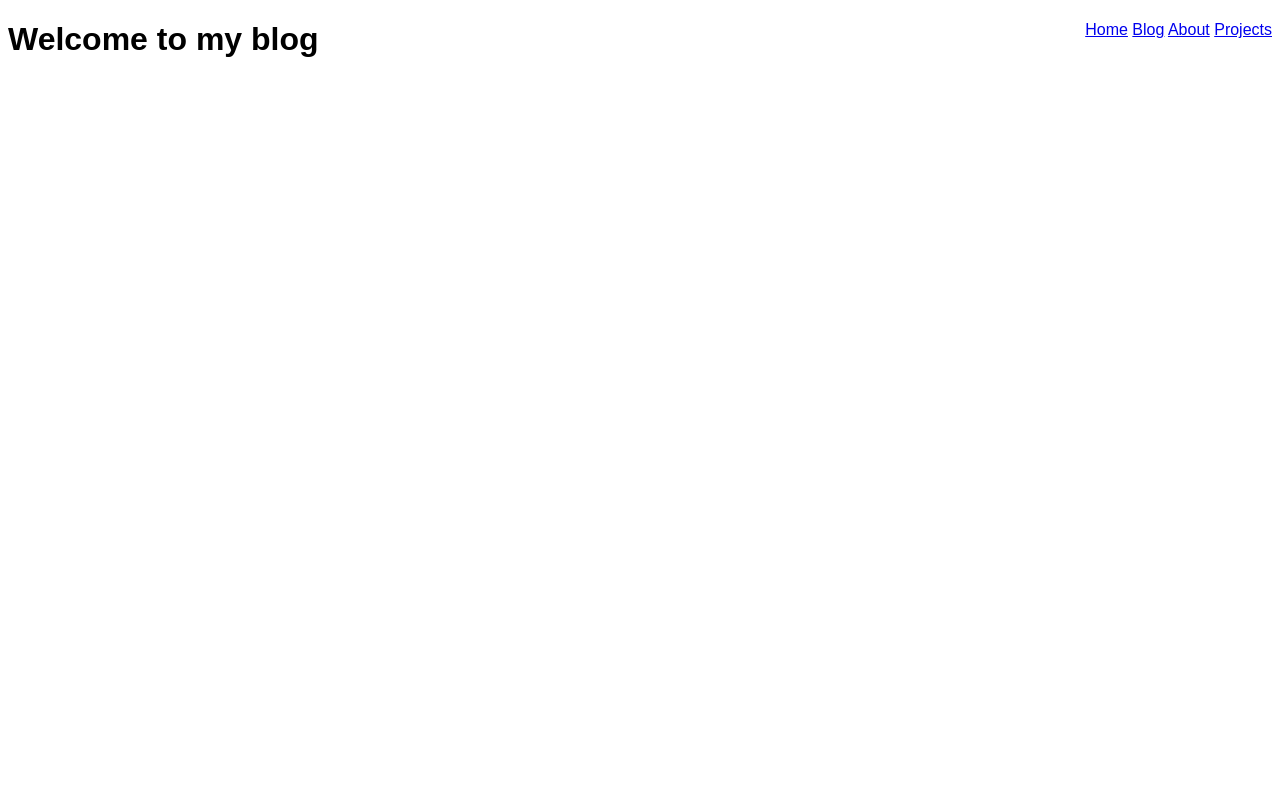
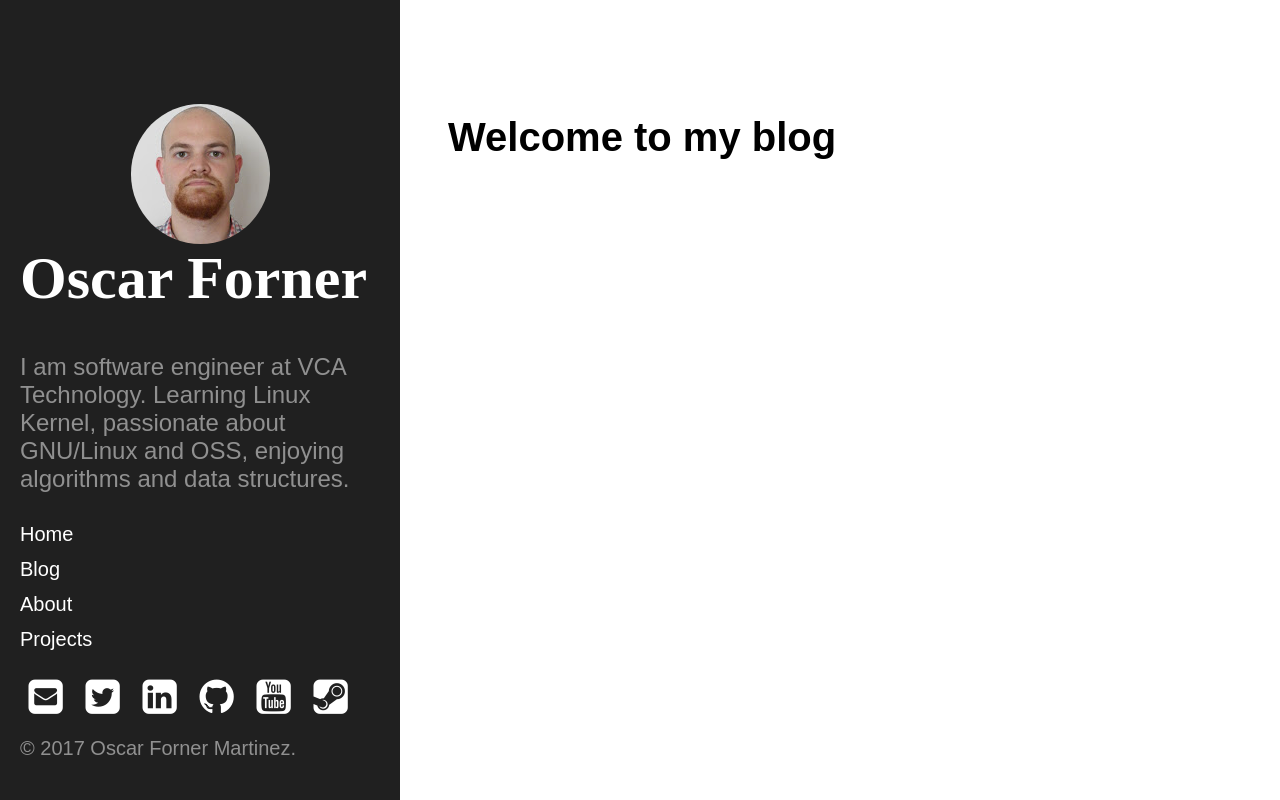
Before and after one commit to maitesin/website, a Flask app: page /blog in a window 1280 px wide. Run offline with Flask 2, Linux system fonts and the light colour scheme; some libraries are stand-ins or nearby versions.

Commit message:
Some work in the side panel

```diff
--- a/site.py
+++ b/site.py
@@ -19,4 +19,4 @@ def projects():
     return render_template('projects.html')
 
 if __name__ == "__main__":
-    app.run()
+    app.run("0.0.0.0")
--- a/templates/layout.html
+++ b/templates/layout.html
@@ -2,26 +2,177 @@
 <html>
 <head>
   <title>Oscar Forner's personal website</title>
+  <link rel="stylesheet" href="https://maxcdn.bootstrapcdn.com/font-awesome/4.4.0/css/font-awesome.min.css">
   <style>
-  body {
+  /*
+   * Global resets
+   */
+  html {
     font-family: sans-serif;
   }
-  nav {
-    float: right;
+  @media (min-width: 48em) {
+    html {
+      font-size: 16px;
+    }
   }
+  @media (min-width: 58em) {
+    html {
+      font-size: 20px;
+    }
+  }
+
+  /*
+   * Sidebar
+   */
+   .sidebar {
+      text-align: center;
+      padding: 2rem 1rem;
+      color: rgba(255,255,255,.5);
+      background-color: #202020;
+    }
+    @media (min-width: 48em) {
+      .sidebar {
+        position: fixed;
+        top: 0;
+        left: 0;
+        bottom: 0;
+        width: 18rem;
+        text-align: left;
+      }
+    }
+
+    /* Sidebar links */
+    .sidebar a {
+      color: #fff;
+    }
+
+    /* About section */
+    .sidebar-about h1 {
+      color: #fff;
+      margin-top: 0;
+      font-family: "Abril Fatface", serif;
+      font-size: 3rem;
+    }
+    .sidebar-about a {
+      text-decoration: none;
+    }
+    .sidebar-about a:hover,
+    .sidebar-about a:focus {
+      text-decoration: underline;
+    }
+
+    .sidebar-pic {
+      border-radius: 100px;
+      margin-left: auto;
+      margin-right: auto;
+      display: block;
+    }
+    /* Sidebar nav */
+    .sidebar-nav {
+      margin-bottom: 1rem;
+    }
+    .sidebar-nav-item {
+      display: block;
+      line-height: 1.75;
+      text-decoration: none;
+    }
+    a.sidebar-nav-item:hover,
+    a.sidebar-nav-item:focus {
+      text-decoration: underline;
+    }
+    a.sidebar-nav-item:active {
+      font-weight: bold;
+    }
+    a.sidebar-contact-item {
+      text-decoration: none;
+    }
+
+    .sidebar-info {
+      font-size: 1.2rem;
+    }
+
+
+    /* Sticky sidebar
+     *
+     * Add the `sidebar-sticky` class to the sidebar's container to affix it the
+     * contents to the bottom of the sidebar in tablets and up.
+     */
+
+    @media (min-width: 48em) {
+      .sidebar-sticky {
+        position: absolute;
+        right:  1rem;
+        bottom: 1rem;
+        left:   1rem;
+      }
+    }
+
+    /*
+     * Content
+     */
+
+    .content {
+      padding-top:    4rem;
+      padding-bottom: 4rem;
+    }
+
+    @media (min-width: 48em) {
+      .content {
+        max-width: 38rem;
+        margin-left: 20rem;
+        margin-right: 2rem;
+      }
+    }
+
+    @media (min-width: 64em) {
+      .content {
+        margin-left: 22rem;
+        margin-right: 4rem;
+      }
+    }
   </style>
 </head>
 <body>
-  <header>
-    <nav>
-      <a href="/">Home</a>
-      <a href="/blog">Blog</a>
-      <a href="/about">About</a>
-      <a href="/projects">Projects</a>
-    </nav>
-  </header>
-  <main>
+  <div class="sidebar">
+    <div class="container sidebar-sticky">
+      <div class="sidebar-about">
+        <img class="sidebar-pic" src="static/img/avatar.jpg"></img>
+        <h1>
+          <a href="/">Oscar Forner</a>
+        </h1>
+        <p class="sidebar-info">I am software engineer at VCA Technology. Learning Linux Kernel, passionate about GNU/Linux and OSS, enjoying algorithms and data structures.</p>
+      </div>
+      <nav class="sidebar-nav">
+        <a class="sidebar-nav-item" href="/">Home</a>
+        <a class="sidebar-nav-item" href="/blog">Blog</a>
+        <a class="sidebar-nav-item" href="/about">About</a>
+        <a class="sidebar-nav-item" href="/projects">Projects</a>
+      </nav>
+      <div class="sidebar-contact">
+        <a class="sidebar-contact-item" href="mailto:oscar.forner.martinez@gmail.com">
+          <i class="fa fa-fw fa-envelope-square fa-2x"></i>
+        </a>
+        <a class="sidebar-contact-item" href="http://twitter.com/oscar_forner">
+          <i class="fa fa-fw fa-twitter-square fa-2x"></i>
+        </a>
+        <a class="sidebar-contact-item" href="http://linkedin.com/in/oscarforner">
+          <i class="fa fa-fw fa-linkedin-square fa-2x"></i>
+        </a>
+        <a class="sidebar-contact-item" href="http://github.com/maitesin">
+          <i class="fa fa-fw fa-github fa-2x"></i>
+        </a>
+        <a class="sidebar-contact-item" href="https://www.youtube.com/channel/UCo_mgV5WLLpEDGLXbR29zKg">
+          <i class="fa fa-fw fa-youtube-square fa-2x"></i>
+        </a>
+        <a class="sidebar-contact-item" href="http://steamcommunity.com/id/maitesin/">
+          <i class="fa fa-fw fa-steam-square fa-2x"></i>
+        </a>
+      </div>
+      <p>&copy; 2017 Oscar Forner Martinez.</p>
+    </div>
+  </div>
+  <div class="content container">
     {% block main %} {% endblock %}
-  </main>
+  </div>
   </body>
 </html>
```
Also changed, not shown: static/img/avatar.jpg (added).
